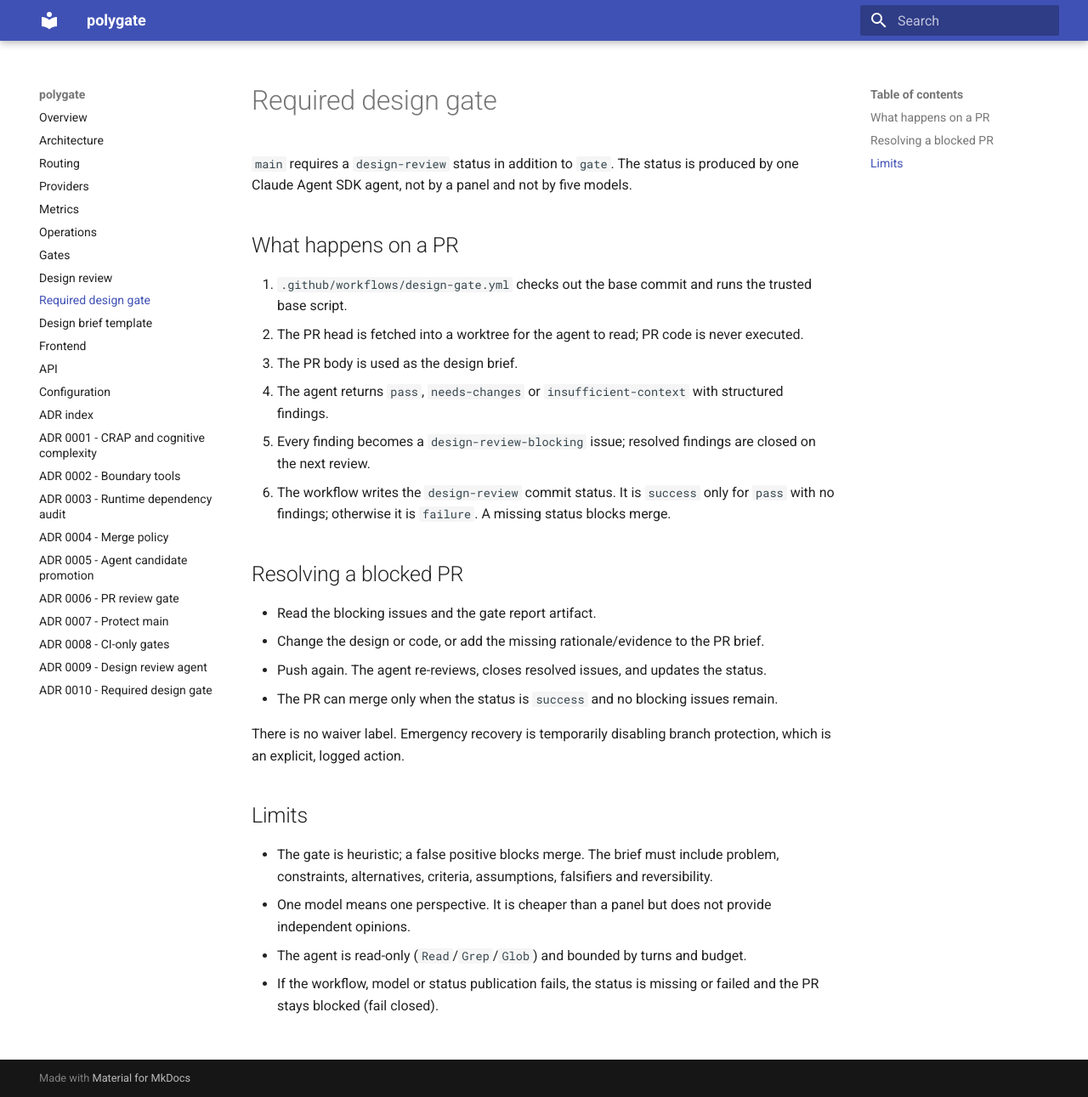
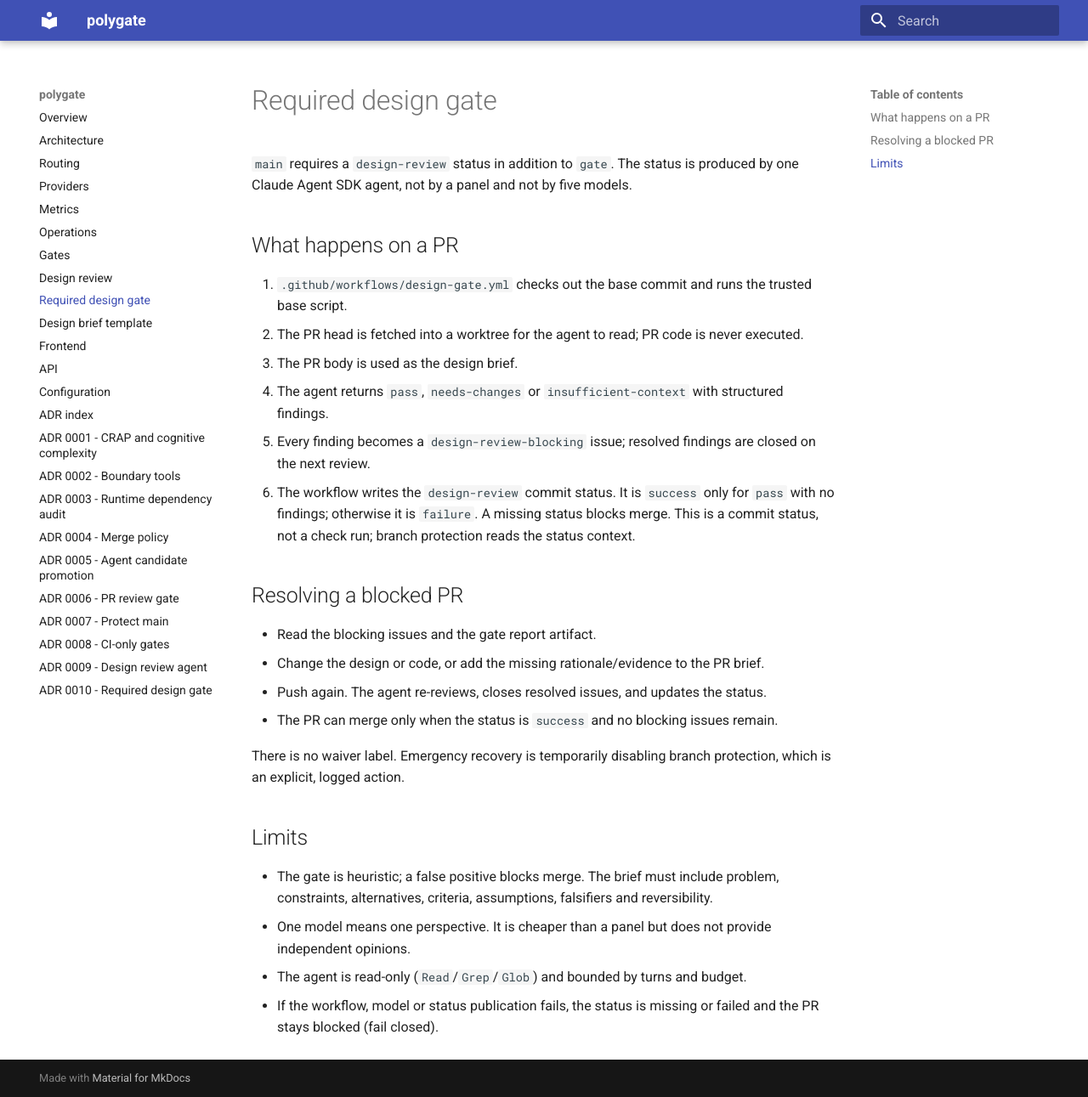
Before and after one commit to Zephyr236/polygate, an MkDocs documentation site: the page built from docs/design-gate.md, in a window 1280 px wide and 1291 px high. Shown: the whole window at 85% size. Built offline with MkDocs 1.6.1 and Material for MkDocs 9.7.7, drawn with Linux system fonts in a browser that asks for light colours.

Commit message:
docs: clarify the design-review status type (#22)
Co-authored-by: Zephyr236 <Zephyr236@users.noreply.github.com>
Co-authored-by: Claude Code <noreply@anthropic.com>

```diff
--- a/docs/design-gate.md
+++ b/docs/design-gate.md
@@ -12,7 +12,8 @@ Claude Agent SDK agent, not by a panel and not by five models.
 5. Every finding becomes a `design-review-blocking` issue; resolved findings are closed on the next
    review.
 6. The workflow writes the `design-review` commit status. It is `success` only for `pass` with no
-   findings; otherwise it is `failure`. A missing status blocks merge.
+   findings; otherwise it is `failure`. A missing status blocks merge. This is a commit status, not
+   a check run; branch protection reads the status context.
 
 ## Resolving a blocked PR
 
```
